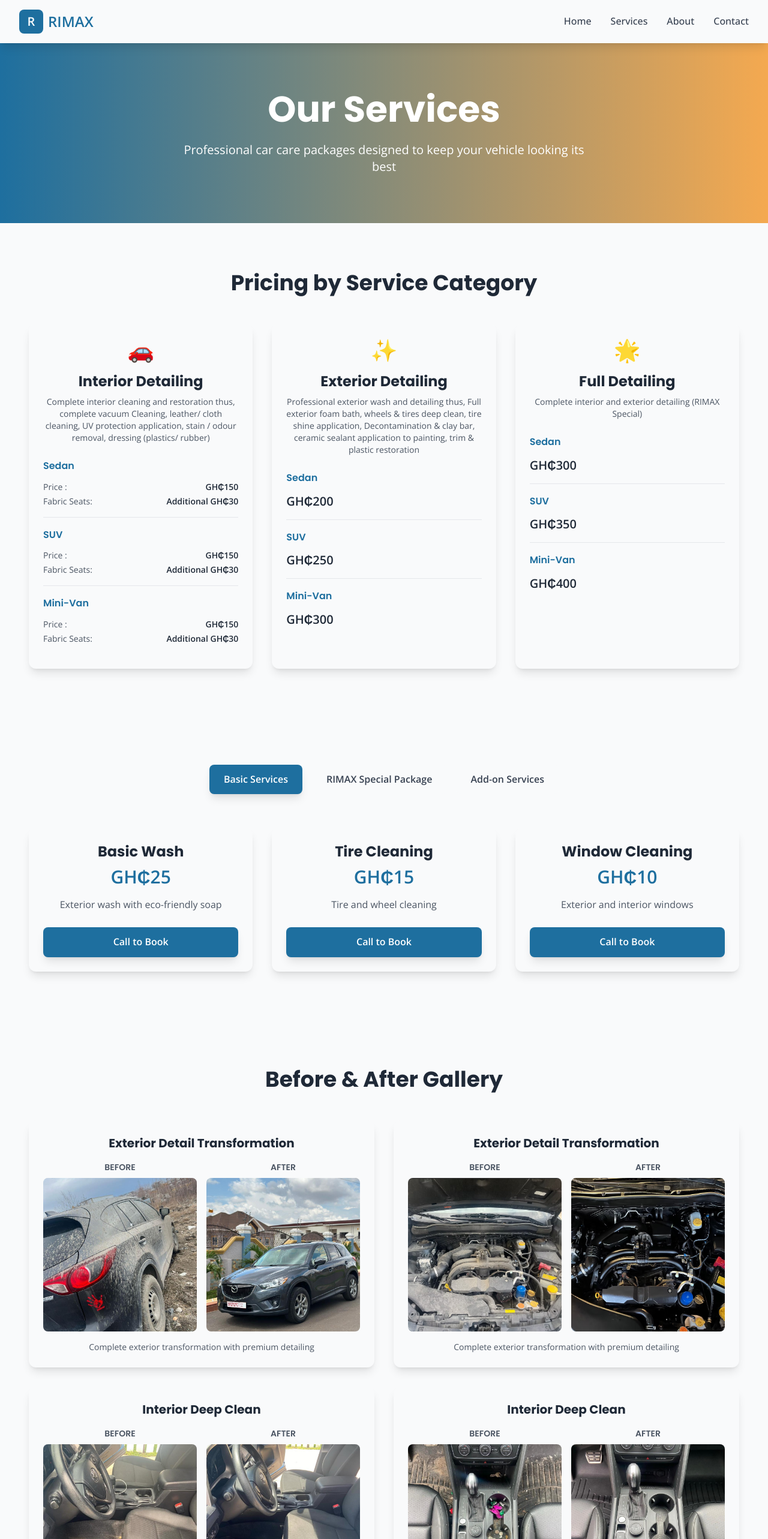
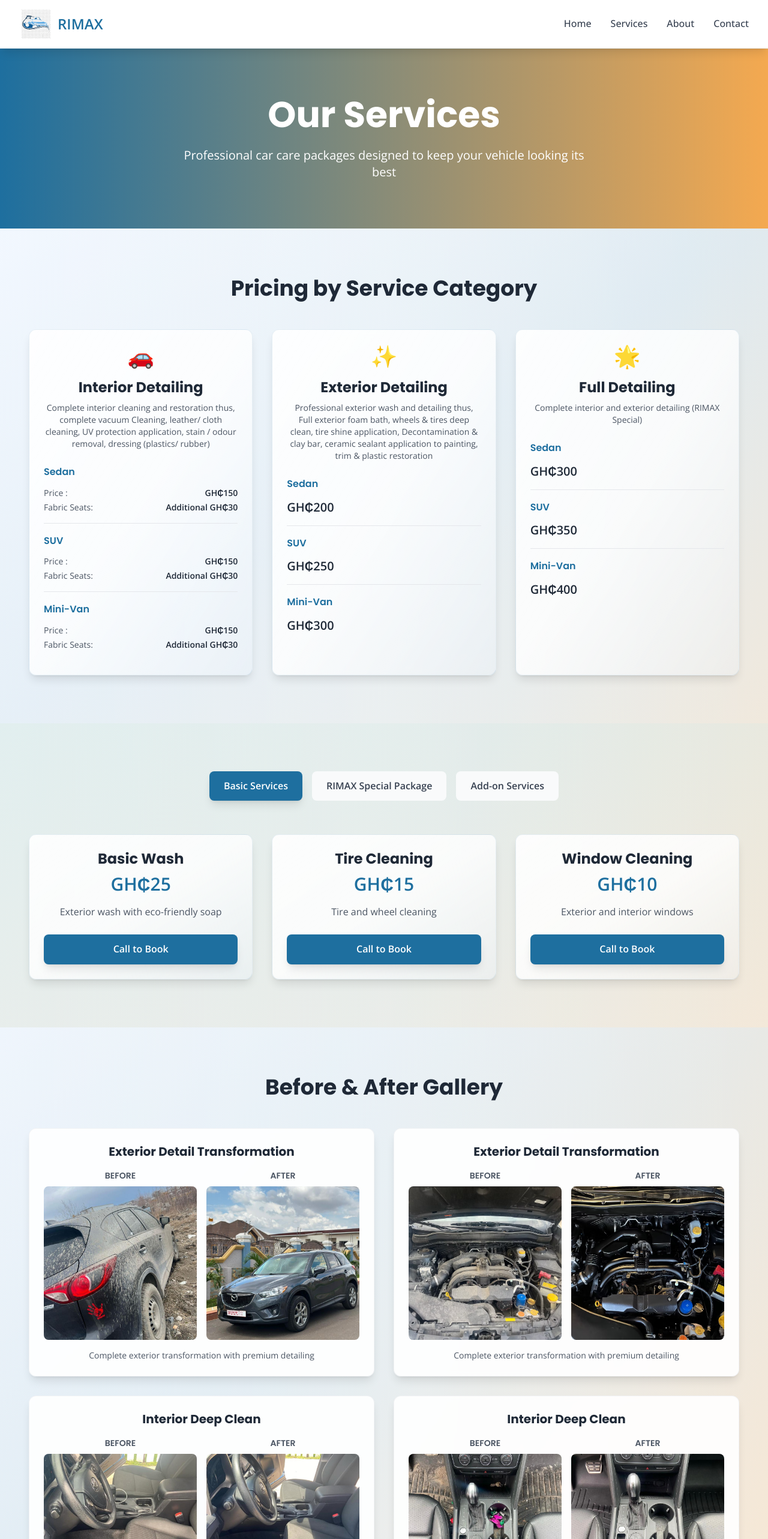
Before and after one commit to kenya194/rimaxdetailing, a React (Create React App) app: page /services in a window 1280 px wide. Shown: the top 2566 px of the page at 60% size. Built offline with nearby package versions, Linux system fonts and the light colour scheme.

Commit message:
update on the colors

```diff
--- a/public/index.html
+++ b/public/index.html
@@ -9,7 +9,7 @@
       name="description"
       content="RIMAX - Premium car wash and detailing services in Cape Coast, Ghana"
     />
-    <link rel="apple-touch-icon" href="%PUBLIC_URL%/r-logo.svg" />
+    <link rel="apple-touch-icon" href="%PUBLIC_URL%/rimax-logo.svg" />
     <!--
       manifest.json provides metadata used when your web app is installed on a
       user's mobile device or desktop. See https://developers.google.com/web/fundamentals/web-app-manifest/
--- a/src/App.js
+++ b/src/App.js
@@ -5,6 +5,7 @@ import Services from './pages/Services';
 import Booking from './pages/Booking';
 import About from './pages/About';
 import Contact from './pages/Contact';
+import logo from './assets/rimax_logo.svg';
 
 function App() {
   const [isMenuOpen, setIsMenuOpen] = useState(false);
@@ -12,15 +13,15 @@ function App() {
   const closeMenu = () => setIsMenuOpen(false);
 
   return (
-    <div className="min-h-screen bg-gray-50 flex flex-col">
+    <div className="min-h-screen bg-gradient-to-br from-blue-50/40 via-ocean-blue/5 to-sunrise-gold/10 flex flex-col">
       {/* Navigation */}
-      <nav className="bg-gray-50/95 backdrop-blur shadow-lg sticky top-0 z-50">
+      <nav className="bg-white/95 backdrop-blur-md shadow-lg sticky top-0 z-50 border-b border-ocean-blue/10">
         <div className="container-custom">
           <div className="flex justify-between items-center py-4">
             {/* Logo */}
             <Link to="/" className="flex items-center space-x-2">
-              <div className="w-10 h-10 bg-ocean-blue rounded-lg flex items-center justify-center">
-                <span className="text-white font-bold text-xl">R</span>
+              <div className="w-14 h-12 flex items-center justify-center">
+                <img src={logo} alt="RIMAX Logo" className="w-full h-full" />
               </div>
               <span className="text-2xl font-bold text-ocean-blue">RIMAX</span>
             </Link>
--- a/src/index.css
+++ b/src/index.css
@@ -25,7 +25,7 @@
   }
 
   .card {
-    @apply bg-gray-50 rounded-xl shadow-lg hover:shadow-xl transition-all duration-300 p-6;
+    @apply bg-gradient-to-br from-white/90 via-white/80 to-blue-50/30 backdrop-blur-sm rounded-xl shadow-lg hover:shadow-xl transition-all duration-300 p-6 border border-ocean-blue/10;
   }
 
   .section-padding {
--- a/src/pages/Home.js
+++ b/src/pages/Home.js
@@ -4,7 +4,7 @@ import carBackground from '../assets/carbackground.jpg';
 
 function Home() {
   return (
-    <div className="min-h-screen">
+    <div className="min-h-screen bg-gradient-to-br from-blue-50/40 via-ocean-blue/5 to-sunrise-gold/10">
       {/* Hero Section */}
       <section className="relative min-h-[80vh] flex items-center justify-center overflow-hidden py-24 sm:py-32">
         {/* Background Image */}
@@ -48,8 +48,9 @@ function Home() {
       </section>
 
       {/* Key Features Section */}
-      <section className="section-padding bg-gray-50">
-        <div className="container-custom">
+      <section className="section-padding bg-gradient-to-br from-ocean-blue/8 via-fresh-green/8 to-sunrise-gold/8 relative overflow-hidden">
+        <div className="absolute inset-0 bg-gradient-to-r from-transparent via-white/20 to-transparent"></div>
+        <div className="container-custom relative z-10">
           <h2 className="text-3xl md:text-4xl font-bold text-center mb-12 text-gray-800">
             Why Choose RIMAX?
           </h2>
@@ -91,8 +92,9 @@ function Home() {
       </section>
 
       {/* Testimonials Section */}
-      <section className="section-padding bg-gray-50">
-        <div className="container-custom">
+      <section className="section-padding bg-gradient-to-br from-sunrise-gold/12 via-ocean-blue/8 to-fresh-green/12 relative overflow-hidden">
+        <div className="absolute inset-0 bg-gradient-to-l from-transparent via-white/15 to-transparent"></div>
+        <div className="container-custom relative z-10">
           <h2 className="text-3xl md:text-4xl font-bold text-center mb-12 text-gray-800">
             What Our Customers Say
           </h2>
@@ -152,8 +154,9 @@ function Home() {
       </section>
 
       {/* CTA Section */}
-      <section className="section-padding bg-ocean-blue text-white">
-        <div className="container-custom text-center">
+      <section className="section-padding bg-gradient-to-r from-ocean-blue via-blue-600 to-ocean-blue text-white relative overflow-hidden">
+        <div className="absolute inset-0 bg-gradient-to-br from-transparent via-white/5 to-transparent"></div>
+        <div className="container-custom text-center relative z-10">
           <h2 className="text-3xl md:text-4xl font-bold mb-6">
             Ready to Experience Premium Car Care?
           </h2>
--- a/src/pages/Services.js
+++ b/src/pages/Services.js
@@ -96,7 +96,7 @@ function Services() {
   };
 
   return (
-    <div className="min-h-screen bg-gray-50">
+    <div className="min-h-screen bg-gradient-to-br from-blue-50/40 via-ocean-blue/5 to-sunrise-gold/10">
       {/* Hero Section */}
       <section className="bg-gradient-to-r from-ocean-blue to-sunrise-gold text-white py-16 sm:py-20">
         <div className="container-custom text-center">
@@ -108,8 +108,9 @@ function Services() {
       </section>
 
       {/* Service Category Pricing */}
-      <section className="section-padding bg-gray-50">
-        <div className="container-custom">
+      <section className="section-padding bg-gradient-to-br from-ocean-blue/12 via-fresh-green/8 to-sunrise-gold/12 relative overflow-hidden">
+        <div className="absolute inset-0 bg-gradient-to-r from-transparent via-white/20 to-transparent"></div>
+        <div className="container-custom relative z-10">
           <h2 className="text-3xl md:text-4xl font-bold text-center mb-12 text-gray-800">
             Pricing by Service Category
           </h2>
@@ -149,8 +150,9 @@ function Services() {
       </section>
 
       {/* Service Tabs */}
-      <section className="section-padding">
-        <div className="container-custom">
+      <section className="section-padding bg-gradient-to-br from-fresh-green/10 via-ocean-blue/8 to-sunrise-gold/10 relative overflow-hidden">
+        <div className="absolute inset-0 bg-gradient-to-l from-transparent via-white/15 to-transparent"></div>
+        <div className="container-custom relative z-10">
           {/* Tab Navigation */}
           <div className="flex flex-wrap justify-center mb-12">
             <button
@@ -216,14 +218,15 @@ function Services() {
       </section>
 
       {/* Before & After Gallery */}
-      <section className="section-padding bg-gray-50">
-        <div className="container-custom">
+      <section className="section-padding bg-gradient-to-br from-sunrise-gold/12 via-ocean-blue/8 to-fresh-green/12 relative overflow-hidden">
+        <div className="absolute inset-0 bg-gradient-to-r from-transparent via-white/20 to-transparent"></div>
+        <div className="container-custom relative z-10">
           <h2 className="text-3xl md:text-4xl font-bold text-center mb-12 text-gray-800">
             Before & After Gallery
           </h2>
           <div className="grid grid-cols-1 md:grid-cols-2 gap-6 lg:gap-8">
             {/* Before & After Comparison 1 */}
-            <div className="bg-gray-50 rounded-xl shadow-lg overflow-hidden">
+            <div className="bg-white/90 backdrop-blur-sm rounded-xl shadow-lg overflow-hidden border border-gray-200/50">
               <div className="p-6">
                 <h3 className="text-xl font-bold text-gray-800 mb-4 text-center">Exterior Detail Transformation</h3>
                 <div className="grid grid-cols-2 gap-4">
@@ -251,7 +254,7 @@ function Services() {
                 <p className="text-gray-600 text-sm mt-4 text-center">Complete exterior transformation with premium detailing</p>
               </div>
             </div>
-            <div className="bg-gray-50 rounded-xl shadow-lg overflow-hidden">
+            <div className="bg-white/90 backdrop-blur-sm rounded-xl shadow-lg overflow-hidden border border-gray-200/50">
               <div className="p-6">
                 <h3 className="text-xl font-bold text-gray-800 mb-4 text-center">Exterior Detail Transformation</h3>
                 <div className="grid grid-cols-2 gap-4">
@@ -283,7 +286,7 @@ function Services() {
 
 
             {/* Before & After Comparison 2 */}
-            <div className="bg-gray-50 rounded-xl shadow-lg overflow-hidden">
+            <div className="bg-white/90 backdrop-blur-sm rounded-xl shadow-lg overflow-hidden border border-gray-200/50">
               <div className="p-6">
                 <h3 className="text-xl font-bold text-gray-800 mb-4 text-center">Interior Deep Clean</h3>
                 <div className="grid grid-cols-2 gap-4">
@@ -312,7 +315,7 @@ function Services() {
               </div>
             </div>
 
-            <div className="bg-gray-50 rounded-xl shadow-lg overflow-hidden">
+            <div className="bg-white/90 backdrop-blur-sm rounded-xl shadow-lg overflow-hidden border border-gray-200/50">
               <div className="p-6">
                 <h3 className="text-xl font-bold text-gray-800 mb-4 text-center">Interior Deep Clean</h3>
                 <div className="grid grid-cols-2 gap-4">
@@ -345,8 +348,9 @@ function Services() {
       </section>
 
       {/* CTA Section */}
-      <section className="section-padding bg-ocean-blue text-white">
-        <div className="container-custom text-center">
+      <section className="section-padding bg-gradient-to-r from-ocean-blue via-blue-600 to-ocean-blue text-white relative overflow-hidden">
+        <div className="absolute inset-0 bg-gradient-to-br from-transparent via-white/5 to-transparent"></div>
+        <div className="container-custom text-center relative z-10">
           <h2 className="text-3xl md:text-4xl font-bold mb-6">
             Ready to Book Your Service?
           </h2>
```
Also changed, not shown: src/pages/About.js (+13 -9 lines), src/pages/Booking.js (+10 -8 lines), src/pages/Contact.js (+10 -7 lines), src/assets/rimax_logo.svg (added).
